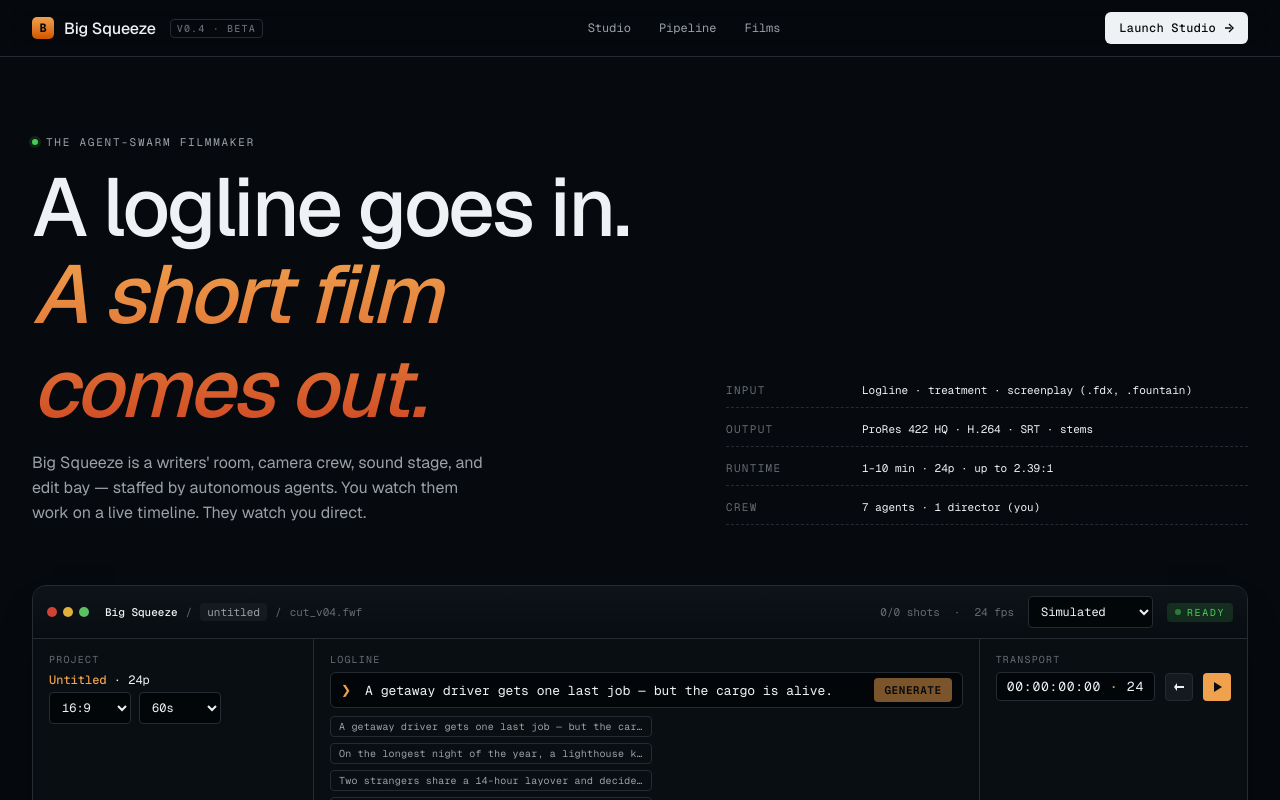
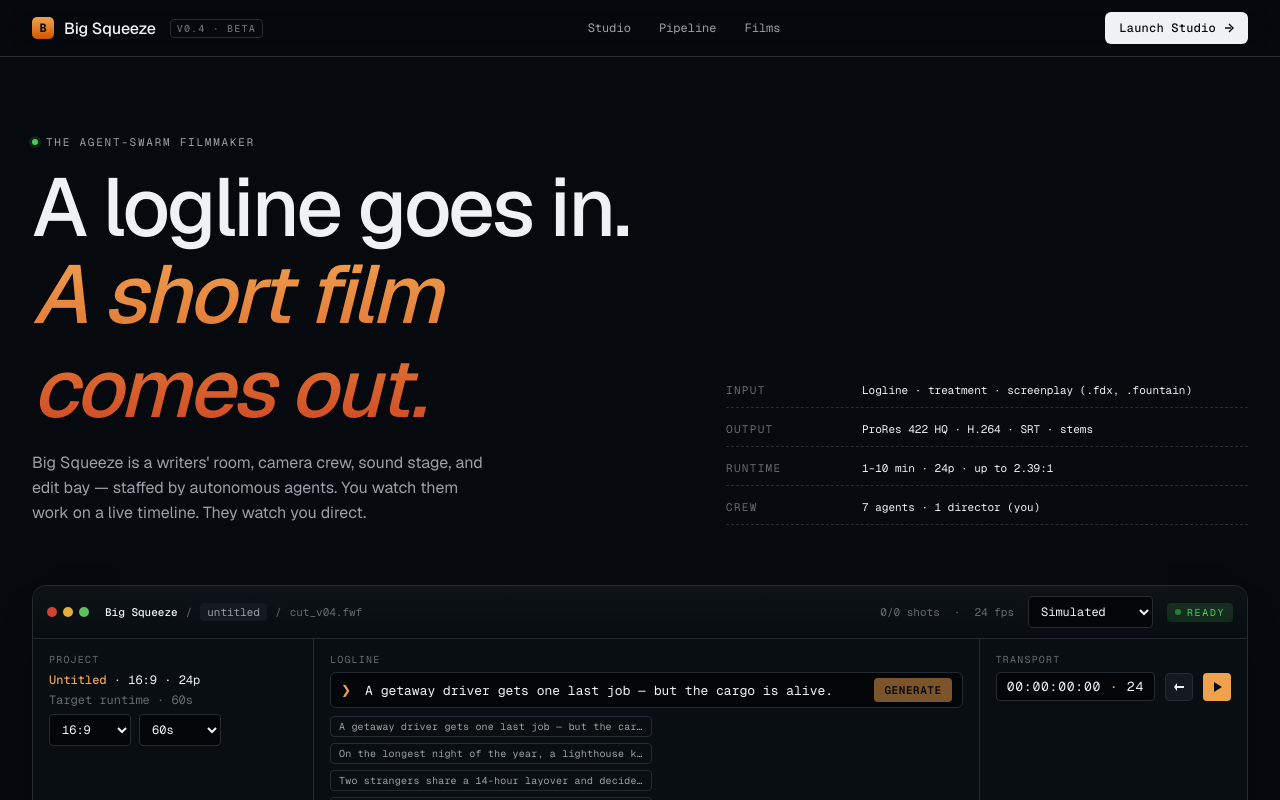
Before and after one commit to ayudhinc/bigsqueeze, a Next.js app: page / in a window 1280 px wide. Shown: the top 800 px of the page. Built offline with nearby package versions, Linux system fonts and the light colour scheme.

Commit message:
Restore original labels in Project block, place aspect/length selects underneath

```diff
--- a/components/studio.tsx
+++ b/components/studio.tsx
@@ -520,8 +520,11 @@
       <div className="studio__bar">
         <div className="bar-block">
           <span className="label">Project</span>
-          <div className="value"><b>{tweaks.projectName || "Untitled"}</b> · 24p</div>
-          <div style={{ display: "flex", gap: 8, marginTop: 4 }}>
+          <div className="value"><b>{tweaks.projectName || "Untitled"}</b> · {aspect} · 24p</div>
+          <div className="value" style={{ color: "var(--text-dim)", marginTop: 4 }}>
+            Target runtime · {targetLength}
+          </div>
+          <div style={{ display: "flex", gap: 8, marginTop: 6 }}>
             <select
               className="provider-select"
               value={aspect}
```
